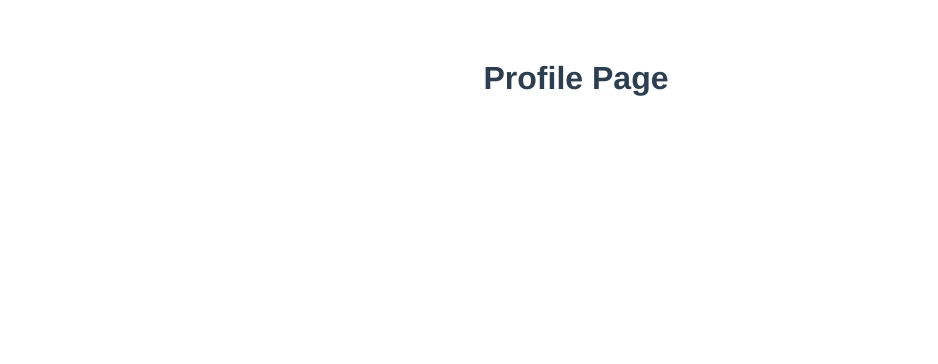
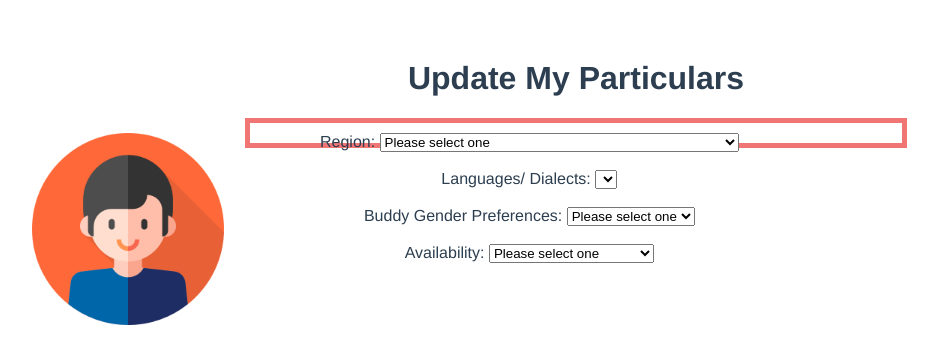
Before and after one commit to yx0555/BuddyUp, a Vue app: page /profile in a window 1280 px wide. Shown: the top 364 px of the page, without its empty margins (64-1002 px from the left). Built offline with nearby package versions, Linux system fonts and the light colour scheme.

Commit message:
Profile.vue ver1: tried to add the form in My Profile page

```diff
--- a/src/views/Profile.vue
+++ b/src/views/Profile.vue
@@ -1,13 +1,112 @@
 <template>
-  <h1>Profile Page</h1>
+  <h1>Update My Particulars</h1>
+
+  <div class = "profileMainContainer">
+    <div class = "leftDiv">
+      <img id="dummyUserIcon" src="@/assets/man.png" alt = "Dummy User Icon">
+    </div>
+
+    <div class = "rightDiv">
+      <form id = "updateProfileDetails">
+        <div id = "formOfDetails">
+          <label for="region">Region: </label>
+          <!-- Maybe can try using v-model instead -->
+          <select name="region" id="region">
+            <option value="">Please select one</option>
+            <option value="01">Raffles Place, Cecil, Marina, People's Park</option>
+            <option value="02">Anson, Tanjong Pagar</option>
+            <option value="03">Queenstown, Tiong Bahru</option>
+            <option value="04">Telok Blangah, Harbourfront</option>
+            <option value="05">Pasir Panjang, Hong Leong Garden, Clementi New Town</option>
+            <option value="06">High Street, Beach Road (part)</option>
+            <option value="07">Middle Road, Golden Mile</option>
+            <option value="08">Little India</option>
+            <option value="09">Orchard, Cairnhill, River Valley</option>
+            <option value="10">Ardmore, Bukit Timah, Holland Road, Tanglin</option>
+            <option value="11">Watten Estate, Novena, Thomson</option>
+            <option value="12">Balestier, Toa Payoh, Serangoon</option>
+            <option value="13">Macpherson, Braddell</option>
+            <option value="14">Geylang, Eunos</option>
+            <option value="15">Katong, Joo Chiat, Amber Road</option>
+            <option value="16">Bedok, Upper East Coast, Eastwood, Kew Drive</option>
+            <option value="17">Loyang, Changi</option>
+            <option value="18">Tampines, Pasir Ris</option>
+            <option value="19">Serangoon Garden, Hougang, Punggol</option>
+            <option value="20">Bishan, Ang Mo Kio</option>
+            <option value="21">Upper Bukit Timah, Clementi Park, Ulu Pandan</option>
+            <option value="22">Jurong</option>
+            <option value="23">Hillview, Dairy Farm, Bukit Panjang, Choa Chu Kang</option>
+            <option value="24">Lim Chu Kang, Tengah</option>
+            <option value="25">Kranji, Woodgrove</option>
+            <option value="26">Upper Thomson, Springleaf</option>
+            <option value="27">Yishun, Sembawang</option>
+            <option value="28">Seletar</option>
+          </select>
+          <br><br>
+
+          <label for="languages">Languages/ Dialects: </label>
+          <select name="languages" id="languages">
+            <!-- CHECKBOX -->
+          </select>
+          <br><br>
+
+          <label for="genderPreferences">Buddy Gender Preferences: </label>
+          <select name="genderPreferences" id="genderPreferences">
+            <option value="">Please select one</option>
+            <option value="male">Male</option>
+            <option value="female">Female</option>
+          </select>
+          <br><br>
+
+          <label for="availability">Availability: </label>
+          <select name="availability" id="availability">
+            <option value="">Please select one</option>
+            <optgroup label="Monday">
+              <option value="firstSlot">0800HRS - 1100HRS</option>
+              <option value="secondSlot">1100HRS - 1400HRS</option>
+              <option value="secondSlot">1400HRS - 1700HRS</option>
+              <option value="secondSlot">1700HRS - 2000HRS</option>
+            </optgroup>
+          </select>
+
+
+        </div>
+      </form>
+    </div>
+  </div>
 </template>
 
 <script>
+
 export default {
 
 }
+
 </script>
 
 <style>
+#dummyUserIcon {
+  width: 50%;
+  height: 50%;
+}
 
+.profileMainContainer {
+  margin: auto;
+  width: 50%;
+  height: 100%;
+  border: 5px solid #F07575;
+  padding: 10px;
+}
+
+.leftDiv {
+  position: absolute;
+  right: 70%;
+  border: #F07575;
+}
+
+.rightDiv {
+  position: absolute;
+  left: 30%;
+  border: #F07575;
+}
 </style>
--- a/src/views/Register.vue
+++ b/src/views/Register.vue
@@ -5,7 +5,7 @@
 
   <h1>CREATE AN ACCOUNT</h1>
 
-  <div class = "container">
+  <div class = "registerMainContainer">
     <form id = "userRegistration">
       <div class = "formli">
         <label for = "fullName">Full Name: </label>
```
Also changed, not shown: src/assets/man.png (added).
